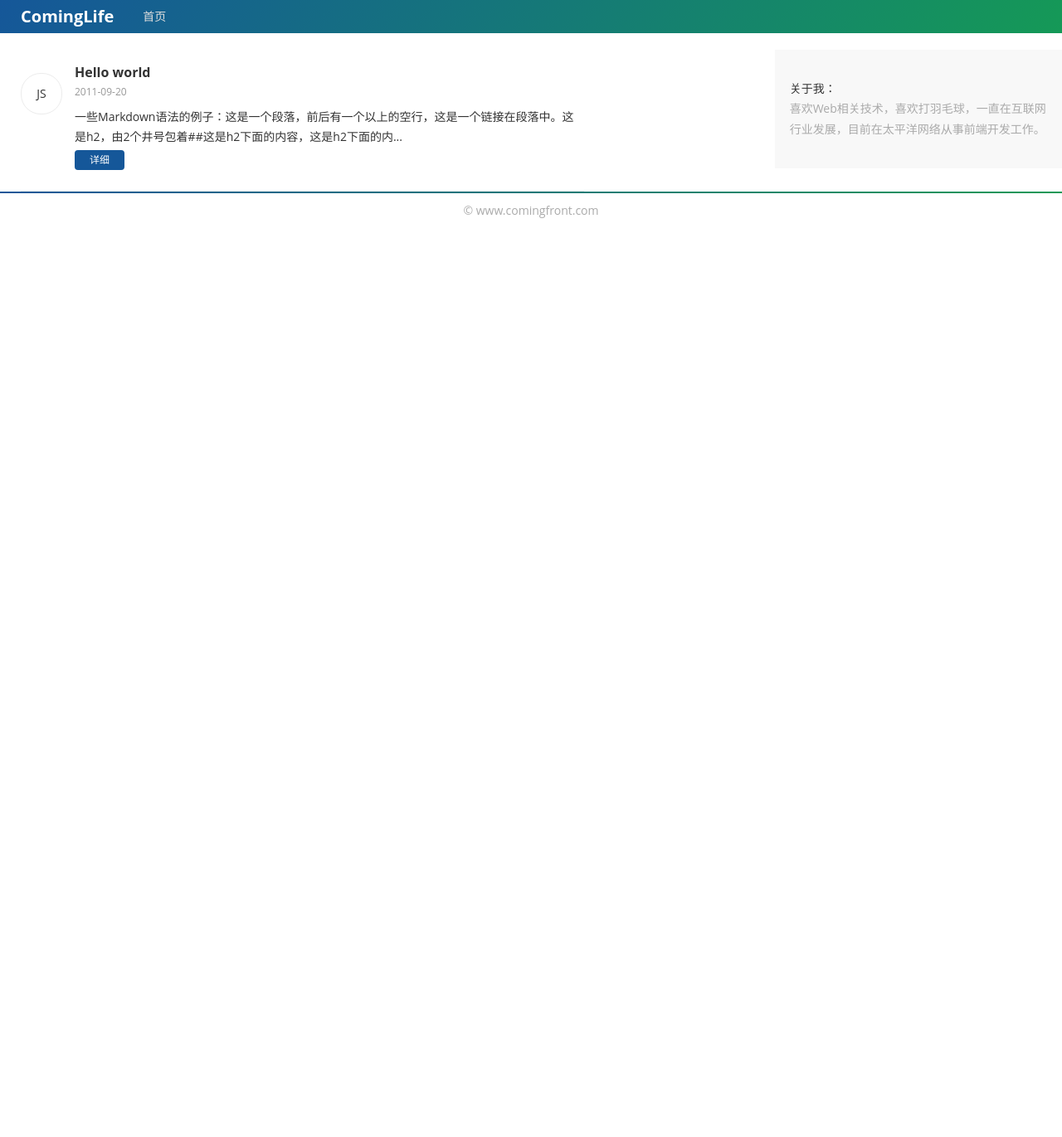
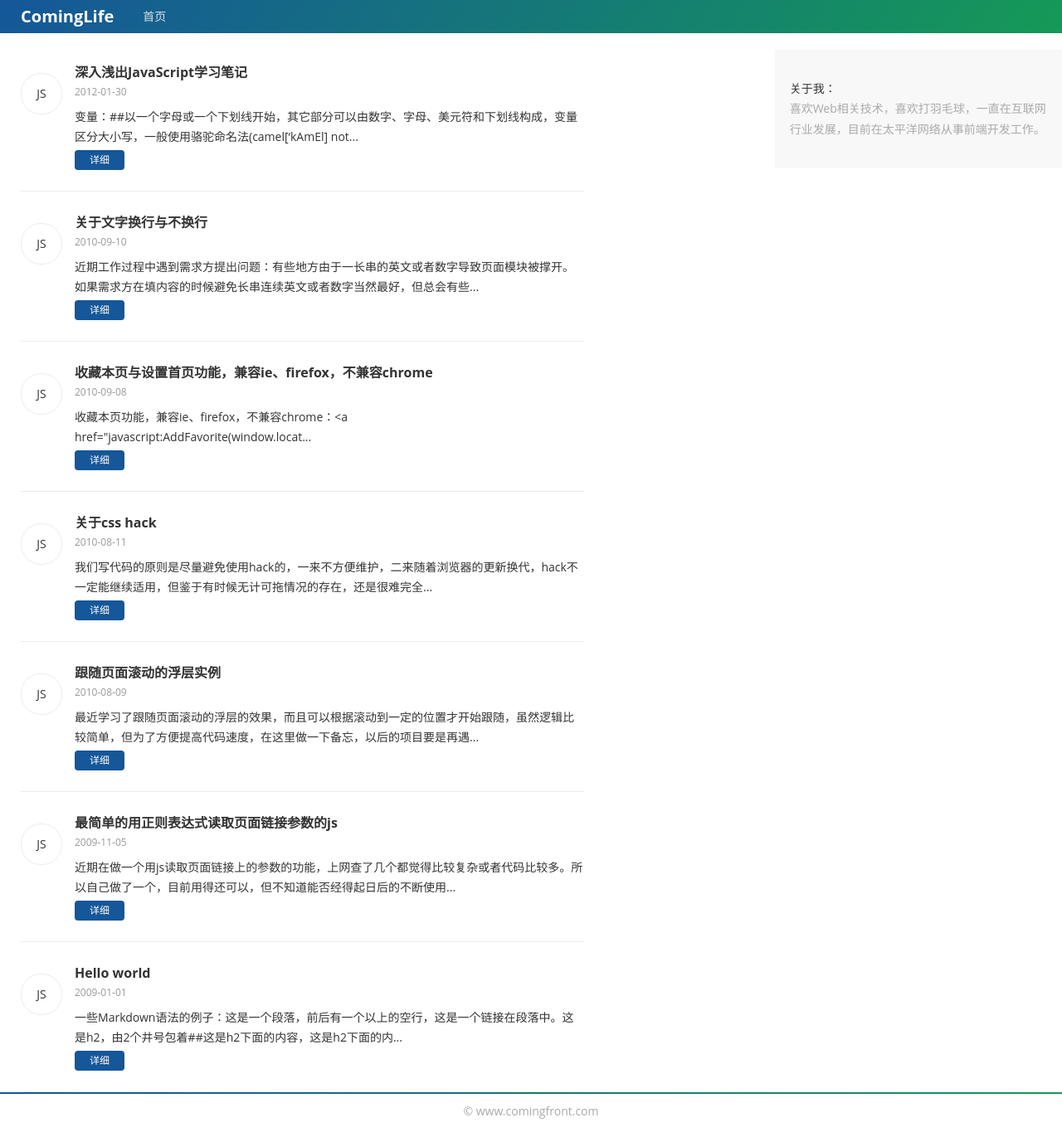
Before and after one commit to cominglife/comingfront.github.io, a Jekyll site: the page built from index.html, in a window 1280 px wide and 1371 px high. Shown: the whole window at 83% size. Built offline with Jekyll 4.4.1, drawn with Linux system fonts in a browser that asks for light colours; the list of posts is cut into pages by our own code.

```diff
--- a/_layouts/post.html
+++ b/_layouts/post.html
@@ -16,10 +16,10 @@ comment: true
 		</div>
 		<div class="article_rela cf">
 	        {% if page.previous %}
-	        <a class="article_prev" href="{{ page.previous.url }}">{{ page.previous.title | truncatewords:5 }}</a>
+	        <a class="article_prev" href="{{ page.previous.url }}">{{ page.previous.title | truncatewords:8 }}</a>
 	        {% endif %}
 	        {% if page.next %}
-	        <a class="article_next" href="{{ page.next.url }}">{{ page.next.title | truncatewords:5 }}</a>
+	        <a class="article_next" href="{{ page.next.url }}">{{ page.next.title | truncatewords:8 }}</a>
 	        {% endif %}
 		</div>
 	</div>
--- /dev/null
+++ b/_posts/2009-11-05-js-get-link-parameter.md
@@ -0,0 +1,16 @@
+---
+layout: post
+title: 最简单的用正则表达式读取页面链接参数的js
+category: "code"
+tags: ["JavaScript"]
+---
+
+近期在做一个用js读取页面链接上的参数的功能，上网查了几个都觉得比较复杂或者代码比较多。所以自己做了一个，目前用得还可以，但不知道能否经得起日后的不断使用与验证，先把代码帖出来：
+
+	function getPara(name) {
+		var para = window.location.toString().replace(new RegExp(".*[?&]" + name + "=(.*?)(&.*|$)","i"),"$1");
+		if(para != window.location.toString() ) {return para}else{return '';}
+	}
+	alert(getPara("abc"));//调用，这里返回名称为“abc”的参数值
+
+getPara 函数接收一个参数：name，函数第一行用于匹配本页面链接里参数名为变量 name 的值。本来可以一句完成，直接返回 para 的，但使用过程发现当匹配不到参数的时候它是返回本页面链接，这个返回值判断起来比较麻烦。所以在函数里加多第二句：用于判断匹配的值是否等于本页面链接，不等的话返回匹配的值，相等的话则返回空值，这里可以根据页面实际情况设置返回什么值。
--- /dev/null
+++ b/_posts/2010-08-09-js-follow-roll-floating-layer.md
@@ -0,0 +1,37 @@
+---
+layout: post
+title: 跟随页面滚动的浮层实例
+category: "code"
+tags: ["JavaScript"]
+---
+
+最近学习了跟随页面滚动的浮层的效果，而且可以根据滚动到一定的位置才开始跟随，虽然逻辑比较简单，但为了方便提高代码速度，在这里做一下备忘，以后的项目要是再遇到类似效果就可以直接调用了。
+
+html部分：
+
+	<div id="标记位置box的id" style="height:0;line-height:0;font-size:0;overflow:hidden;visibility:hidden"></div>//指定开始滚动的位置，注意不要被任何层包裹，不然容易出问题
+	<div id="滚动层id" class="原有css名">
+
+css部分：
+
+	html{_background:url(auto.txt) fixed}　　//修正IE6振动bug，会强制页面在重画之前先处理CSS，auto.txt并不存在
+	.原有css名{}
+	.跟随滚动css名{position:fixed;top:0;_position:absolute;_top:expression(documentElement.scrollTop);z-index:999;}　　//前面两句支持除ie6以外的浏览器，ie6不支持"fixed"，但支持expression，下划线只有ie6支持
+
+javascript部分：
+
+	<script>
+	$$ = function(id){return document.getElementById(id)}
+	function addClass(o,cn){var re = new RegExp("(\\s*|^)"+cn+"\\b","g");o.className +=o.className?(re.test(o.className)?"":" "+ cn):cn}
+	function removeClass(o,cn){var re = new RegExp("(\\s*|^)"+cn+"\\b","g");var sName = o.className;o.className = sName.replace(re,"")}
+	window.onscroll=window.onresize=function(){
+		var scrTop = document.documentElement.scrollTop,offTop = $$("标记位置box的id").offsetTop;
+		scrTop>offTop?addClass($$("滚动层id"),"跟随滚动css名"):removeClass($$("滚动层id"),"跟随滚动css名");
+	}
+	</script>
+
+如果是要固定在底部，则：
+
+	.跟随滚动css名{position:fixed;bottom:0;_position:absolute;_top:expression(documentElement.scrollTop+documentElement.clientHeight-this.offsetHeight);z-index:999;}
+
+Chrome 对`document.documentElement.scrollTop`不识别，可获取高度时使用`document.documentElement.scrollTop+document.body.scrollTop`，或者：`Math.max(document.documentElement.scrollTop,document.body.scrollTop)`，经测试，代码在IE、Firefox、Chrome下都能显示正常了。
--- /dev/null
+++ b/_posts/2010-08-11-css-hack.md
@@ -0,0 +1,18 @@
+---
+layout: post
+title: 关于css hack
+category: "code"
+tags: ["css"]
+---
+
+我们写代码的原则是尽量避免使用hack的，一来不方便维护，二来随着浏览器的更新换代，hack不一定能继续适用，但鉴于有时候无计可拖情况的存在，还是很难完全避免css hack的：
+
+	#test{
+		color:red; /* 所有浏览器都支持 */
+		color:red !important;/* Firefox、IE7支持 */
+		_color:red; /* IE6支持 */
+		*color:red; /* IE6、IE7支持 */
+		*+color:red; /* IE7支持 */
+		color:red\9; /* IE6、IE7、IE8支持 */
+		color:red\0; /* IE8支持 */
+	}
--- /dev/null
+++ b/_posts/2010-09-08-js-set-favorites-and-homepage.md
@@ -0,0 +1,45 @@
+---
+layout: post
+title: 收藏本页与设置首页功能，兼容ie、firefox，不兼容chrome
+category: "note"
+tags: ["css"]
+---
+
+收藏本页功能，兼容ie、firefox，不兼容chrome：
+
+	<a href="javascript:AddFavorite(window.location.href,document.title);">收藏</a>
+
+	<script language="javascript">
+		function AddFavorite(sURL,sTitle){
+			try{
+				window.external.addFavorite(sURL, sTitle);
+			}
+			catch(e){
+				try{
+					window.sidebar.addPanel(sTitle, sURL, "");
+				}
+				catch(e){
+					alert("加入收藏失败，请使用Ctrl+D进行添加");
+				}
+			}
+		}
+	<script>
+
+设为首页功能：
+
+	function setHomepage() {
+		if(document.all) {
+			document.body.style.behavior = 'url(#default#homepage)';
+			document.body.setHomePage(window.location.href);
+		}else if(window.sidebar) {
+			if(window.netscape) {
+				try{
+					netscape.security.PrivilegeManager.enablePrivilege("UniversalXPConnect");
+				}catch(e){
+					alert("该操作被浏览器拒绝，如果想启用该功能，请在地址栏内输入 about:config ，然后将项 signed.applets.codebase_principal_support 值该为 true 。");
+				}
+			}
+			var prefs = Components.classes['@mozilla.org/preferences-service;1'].getService(Components.interfaces.nsIPrefBranch);
+			prefs.setCharPref('browser.startup.homepage',window.location.href);
+		}
+	}
--- /dev/null
+++ b/_posts/2010-09-10-css-line-feed.md
@@ -0,0 +1,51 @@
+---
+layout: post
+title: 关于文字换行与不换行
+category: "note"
+tags: ["css"]
+---
+
+近期工作过程中遇到需求方提出问题：有些地方由于一长串的英文或者数字导致页面模块被撑开。如果需求方在填内容的时候避免长串连续英文或者数字当然最好，但总会有些用户不会注意，为了一劳永逸只好用css样式去控制了：
+
+首先我们来了解一些基础知识：
+
+table-layout：用来显示表格单元格、行、列的算法规则的属性。其值包括：
+automatic：默认，列宽度由单元格内容设定；
+fixed：列宽由表格宽度和列宽度设定；
+inherit：规定应该从父元素继承 table-layout 属性的值。
+
+所有浏览器都支持 table-layout 属性，8及以下版本的ie浏览器都不支持 inherit 值。
+
+word-wrap：设置或检索当当前行超过指定容器的边界时是否断开转行。其值包括：
+normal：默认，控制连续文本换行；
+break-word：内容将在边界内换行。
+
+使用break-word时是强制换行，中文没有问题，英文语句也没问题（带正常空格与标点符号），但是对于长串连续英文就不起作用。
+
+word-break：设置或检索对象内文本的字内换行行为。其值包括：
+normal：默认，依照亚洲语言和非亚洲语言的文本规则，允许在字内换行。
+break-all：该行为与亚洲语言的normal相同。也允许非亚洲语言文本行的任意字内断开。该值适合包含一些非亚洲文本的亚洲文本。
+keep-all：与所有非亚洲语言的normal相同。对于中文，韩文，日文，不允许字断开。适合包含少量亚洲文本的非亚洲文本。
+
+了解了以上基础知识后，接下来我们就很容易理解以下的断行解决办法了：
+
+table：
+在table的css里加：table-layout:fixed;
+在td的css里加：word-wrap:break-word; word-break:break-all;
+
+非table：
+直接在css里加：word-wrap:break-word; word-break:break-all;
+
+但是，以上两种情况的解决方法，都不可避免遇到一个问题：就是普通英文语句中地单词在末尾时也会被断开。虽然这种方法能解决文字把模块撑开的问题，但却带来了新的问题，单词被断开总比页面被撑开好，而且需求方看到单词被断开也能手工在单词前面加换行代码，两害相权取其轻，所以我们还是选择单词断行。
+
+然后顺便说一下css强制文字不换行，这比强制换行简单多了，只需要用到：white-space这个属性。
+
+white-space属性设置如何处理元素内的空白，这个属性声明建立布局过程中如何处理元素中的空白符其值包括：
+normal：默认。空白会被浏览器忽略。
+pre：空白会被浏览器保留。其行为方式类似 HTML 中的`<pre>`标签。
+nowrap：文本不会换行，文本会在在同一行上继续，直到遇到`<br>`标签为止。
+pre-wrap：保留空白符序列，但是正常地进行换行。
+pre-line：合并空白符序列，但是保留换行符。
+inherit：规定应该从父元素继承 white-space 属性的值。
+
+解决方法是直接在元素的css里加：white-space:nowrap;
--- /dev/null
+++ b/_posts/2012-01-30-js-beginning-javascript-with-dom-scripting-and-ajax-study.md
@@ -0,0 +1,21 @@
+---
+layout: post
+title: 深入浅出JavaScript学习笔记
+category: "note"
+tags: ["css"]
+---
+
+##变量：##
+
+以一个字母或一个下划线开始，其它部分可以由数字、字母、美元符和下划线构成，变量区分大小写，一般使用骆驼命名法(camel['kAmEl] notation)
+--notation:[nEu'teiFEn]n. 符号(表示法);标志(法);记号[法];【数】记数法,计数[算]制;
+--chemical notation：化学符号；binary notation：二进位符号, 二进(位计数)法
+
+##基本数据类型：##
+###保存信息的3种基本数据类型，只保真单个值###
+####字符串(String)####
+####数字(number)####
+####布尔值(boolean)####
+###其它2种基本数据类型，不保存信息，用来对特定情况给出警告###
+####空值(null)：表示没有数据####
+####未定义(undefined['undi'faind])：表示没有定义也没有赋值####
--- a/css/style.css
+++ b/css/style.css
@@ -66,5 +66,9 @@ body{min-width:320px; color:#333;}
 
 .aboutMe{padding:10% 5%; background:#f8f8f8;}
 
+.article_rela{padding:10px 0;}
+.article_prev{float:left;}
+.article_next{float:right;}
+
 pre{padding:5px 10px; border:1px solid #ddd; border-radius:5px; white-space:pre-wrap; word-wrap:break-word; background:#eee;}
-p code{padding:3px 5px; margin:0 3px; border:1px solid #ddd; border-radius:4px; background:#eee;}
+p code{padding:3px; margin:0 2px; border:1px solid #ddd; border-radius:4px; background:#eee;}
```
Also changed, not shown: _posts/2009-01-01-hello-world.md (renamed from _posts/2011-09-20-hello-world.md, +1 -1 lines).
